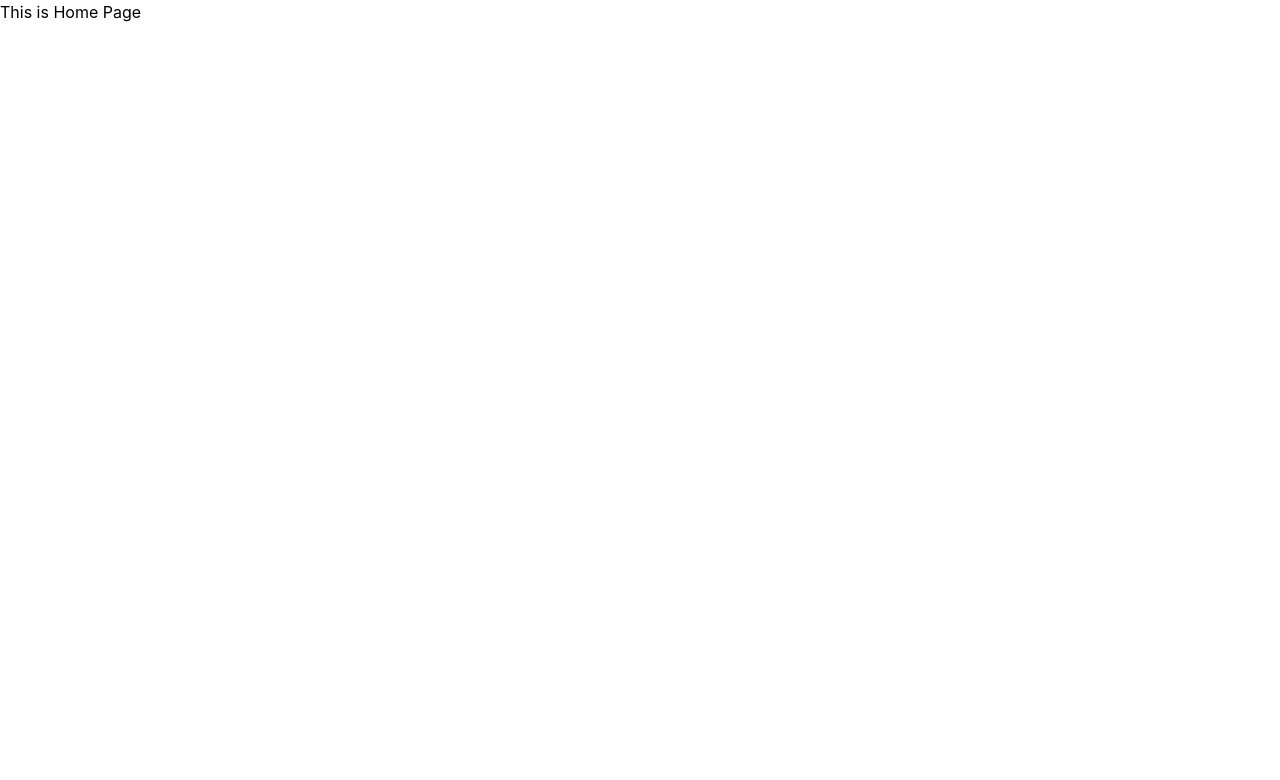
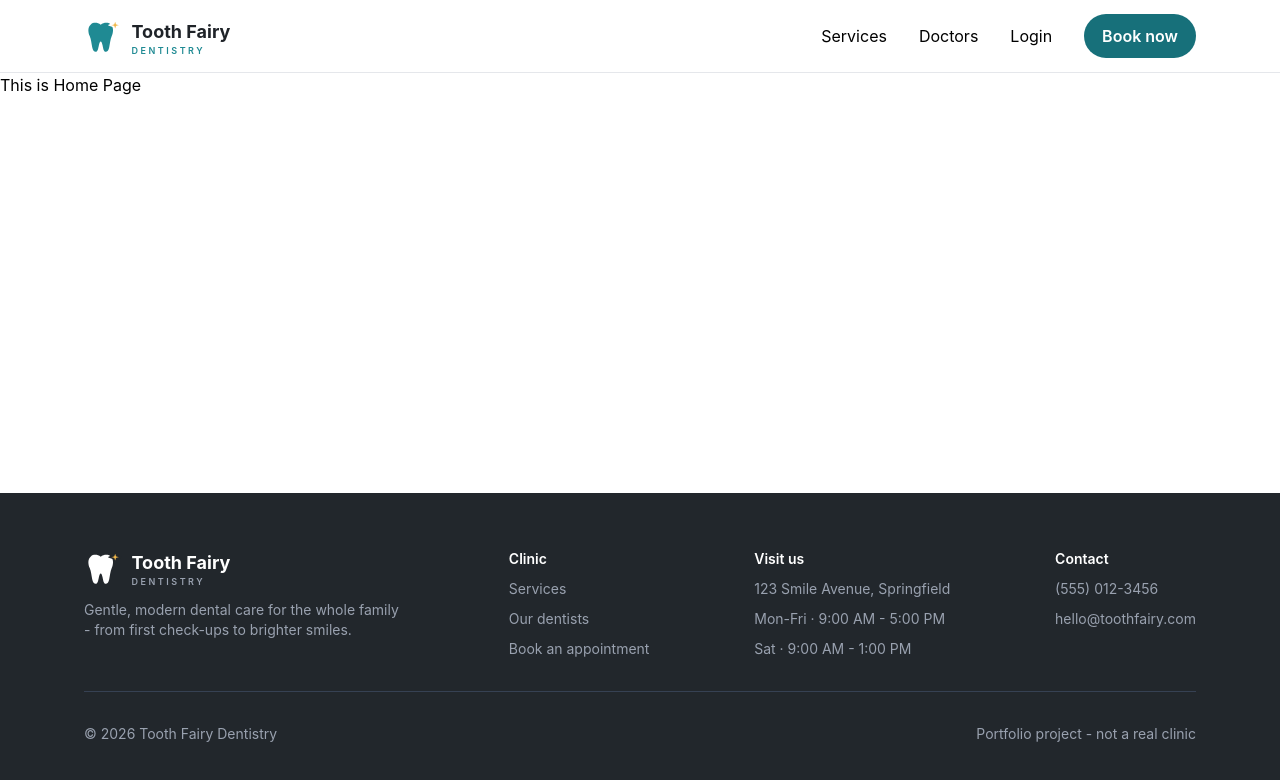
Before and after one commit to Justin-25/DentalClinic-FullStack-project, a React app in the folder frontend/: page / in a window 1280 px wide. Shown: the top 780 px of the page. Built offline with nearby package versions, Linux system fonts and the light colour scheme; the HTML template or start-up script is replaced by a standard one.

Commit message:
Add header, footer, and logo components to the public layout.

```diff
--- /dev/null
+++ b/frontend/src/components/Footer.jsx
@@ -0,0 +1,66 @@
+import { Link } from "react-router";
+import Logo from "./Logo";
+
+export default function Footer() {
+  return (
+    <footer className="bg-footer text-gray-400">
+      <div className="mx-auto max-w-6xl px-5 py-14">
+        {/* Top row: brand on the left, three columns on the right */}
+        <div className="flex flex-col gap-10 md:flex-row md:justify-between">
+          {/* Brand */}
+          <div className="max-w-xs space-y-3.5">
+            <Logo inverse />
+            <p className="text-sm">
+              Gentle, modern dental care for the whole family - from first
+              check-ups to brighter smiles.
+            </p>
+          </div>
+
+          {/* Columnn 1: Clinic (real links) */}
+          <div className="space-y-2.5 text-sm">
+            <h3 className="font-semibold text-white">Clinic</h3>
+            <Link to="/services" className="block hover:text-white">
+              Services
+            </Link>
+            <Link to="/doctors" className="block hover:text-white">
+              Our dentists
+            </Link>
+            <Link to="/book" className="block hover:text-white">
+              Book an appointment
+            </Link>
+          </div>
+
+          {/* Column 2: Visit us (plain text) */}
+          <div className="space-y-2.5 text-sm">
+            <h3 className="font-semibold text-white">Visit us</h3>
+            <p>123 Smile Avenue, Springfield</p>
+            <p>Mon-Fri · 9:00 AM - 5:00 PM</p>
+            <p>Sat · 9:00 AM - 1:00 PM</p>
+          </div>
+
+          {/* Column 3: Contact */}
+          <div className="space-y-2.5 text-sm">
+            <h3 className="font-semibold text-white">Contact</h3>
+            <a href="tel:5550123456" className="block hover:text-white">
+              (555) 012-3456
+            </a>
+            <a
+              href="mailto:hello@toothfairy.com"
+              className="block hover:text-white"
+            >
+              hello@toothfairy.com
+            </a>
+          </div>
+        </div>
+
+        {/* Devider */}
+        <hr className="my-8 border-gray-700" />
+        {/* Bottom row */}
+        <div className="flex flex-col gap-2 text-sm md:flex-row md:justify-between">
+          <p>&copy; {new Date().getFullYear()} Tooth Fairy Dentistry</p>
+          <p>Portfolio project - not a real clinic</p>
+        </div>
+      </div>
+    </footer>
+  );
+}
--- a/frontend/src/components/Header.jsx
+++ b/frontend/src/components/Header.jsx
@@ -2,17 +2,41 @@ import { Link, NavLink } from "react-router";
 import Logo from "./Logo";
 
 export default function Header() {
+  return (
     <header className="border-b border-gray-200 bg-white">
       <div className="mx-auto flex h-18 max-w-6xl items-center justify-between px-5">
         <Logo />
         <nav className="flex items-center gap-8">
           <NavLink
             to="/services"
-          className={({ isActive }) => (isActive ? " " : " ")}
+            className={({ isActive }) =>
+              isActive
+                ? "font-bold underline underline-offset-3 decoration-2 decoration-brand-logo"
+                : "font-normal"
+            }
           >
             Services
           </NavLink>
-        {/* Doctors, Log in */}
+          <NavLink
+            to="/doctors"
+            className={({ isActive }) =>
+              isActive
+                ? "font-bold underline underline-offset-4 decoration-2 decoration-brand-logo"
+                : "font-normal"
+            }
+          >
+            Doctors
+          </NavLink>
+          <NavLink
+            to="/login"
+            className={({ isActive }) =>
+              isActive
+                ? "font-bold underline underline-offset-4 decoration-2 decoration-brand-logo"
+                : "font-normal"
+            }
+          >
+            Login
+          </NavLink>
           <Link
             to="/book"
             className="rounded-full bg-brand px-4.5 py-2.5 font-semibold text-white"
@@ -21,5 +45,6 @@ export default function Header() {
           </Link>
         </nav>
       </div>
-  </header>;
+    </header>
+  );
 }
--- a/frontend/src/components/Logo.jsx
+++ b/frontend/src/components/Logo.jsx
@@ -5,11 +5,7 @@ import markInverse from "../assets/logo-mark-inverse.svg";
 export default function Logo({ inverse = false }) {
   return (
     <Link to="/" className="flex items-center gap-2.5">
-      <img
-        src={inverse ? markInverse : mark}
-        alt="Tooth Fairy"
-        className="h-9 w-auto"
-      />
+      <img src={inverse ? markInverse : mark} alt="" className="h-9 w-auto" />
       <span className="flex flex-col leading-none">
         <span
           className={`text-lg font-bold ${inverse ? "text-white" : "text-ink"}`}
@@ -17,7 +13,7 @@ export default function Logo({ inverse = false }) {
           Tooth Fairy
         </span>
         <span
-          className={`text-[9px] font-semibold tracking-[0.28em] ${inverse ? "text-white" : "text-ink"}`}
+          className={`text-[9px] font-semibold tracking-[0.28em] ${inverse ? "text-gray-400" : "text-brand-logo"}`}
         >
           DENTISTRY
         </span>
--- a/frontend/src/index.css
+++ b/frontend/src/index.css
@@ -5,4 +5,5 @@
   --color-brand-logo: #1F8A93; /* logo teal */
   --color-accent: #F2B84B;     /* gold sparkle, stars */
   --color-ink: #1F2328;        /* main text */
+  --color-footer: #22272C;     /* footer */
 }
--- a/frontend/src/layouts/PublicLayout.jsx
+++ b/frontend/src/layouts/PublicLayout.jsx
@@ -1,15 +1,15 @@
-import { Link, Outlet } from "react-router";
+import { Outlet } from "react-router";
+import Header from "../components/Header";
+import Footer from "../components/Footer";
 
 export default function PublicLayout() {
   return (
     <div className="min-h-screen flex flex-col">
-      <header>
-        {/* logo + <Link>s to Services, Doctor, Log in, Book now */}
-      </header>
+      <Header />
       <main className="flex-1">
         <Outlet />
       </main>
-      <footer>{/* footer text for now */}</footer>
+      <Footer />
     </div>
   );
 }
```
Lines whose indentation alone changed are shown as unchanged.
